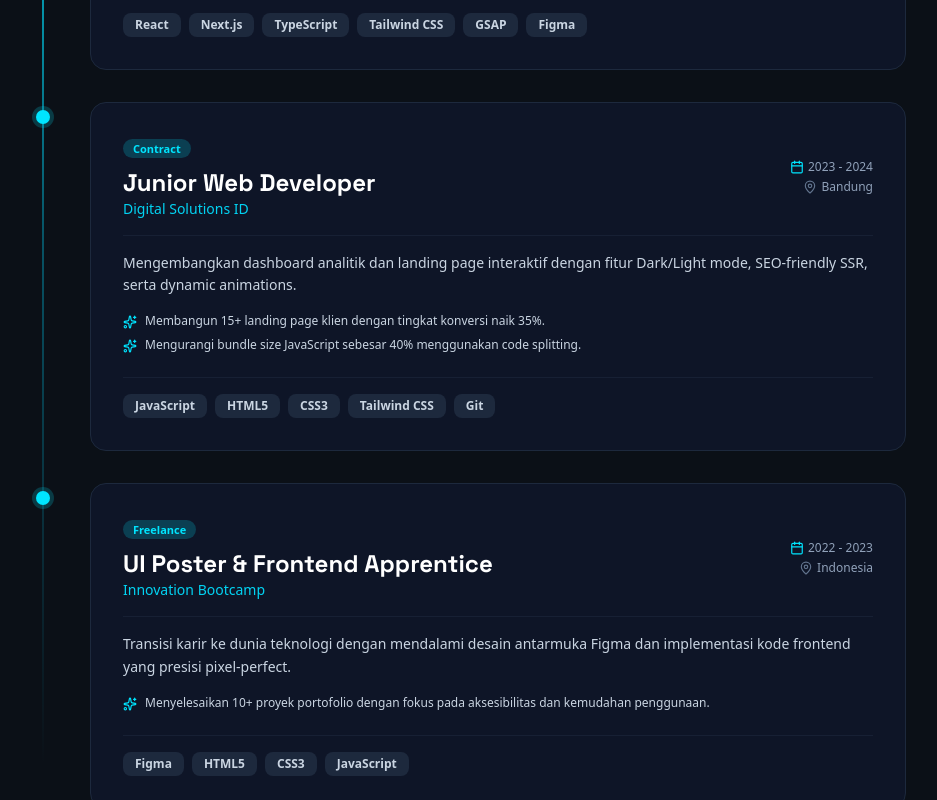
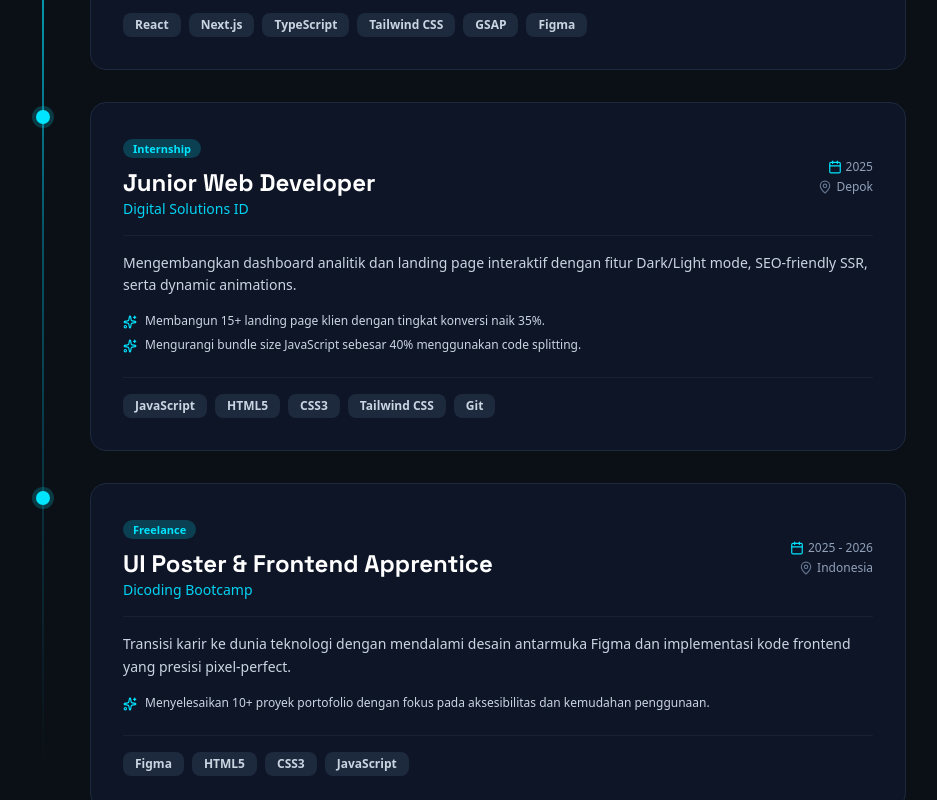
Before and after one commit to Tegar6/portfolio-Tegar-Ramadhan, a React (Vite) app: page / in a window 1280 px wide. Shown: the part 2444-3244 px from the top of the page, without its empty margins (182-1119 px from the left). Built offline with nearby package versions, Linux system fonts and the light colour scheme.

Commit message:
update data portfolio

```diff
--- a/src/data/portfolioData.ts
+++ b/src/data/portfolioData.ts
@@ -102,7 +102,7 @@ export const EXPERIENCES: ExperienceItem[] = [
     role: "Frontend Developer & UI Poster",
     company: "Tech Studio Labs",
     period: "2024 - Present",
-    location: "Jakarta (Remote)",
+    location: "Jakarta",
     type: "Full-time",
     description:
       "Memimpin pengembangan antarmuka web modern dengan arsitektur scalable, optimasi animasi GSAP/Framer Motion, serta pengujian responsif lintas perangkat.",
@@ -124,9 +124,9 @@ export const EXPERIENCES: ExperienceItem[] = [
     id: "exp-2",
     role: "Junior Web Developer",
     company: "Digital Solutions ID",
-    period: "2023 - 2024",
-    location: "Bandung",
-    type: "Contract",
+    period: "2025",
+    location: "Depok",
+    type: "Internship",
     description:
       "Mengembangkan dashboard analitik dan landing page interaktif dengan fitur Dark/Light mode, SEO-friendly SSR, serta dynamic animations.",
     achievements: [
@@ -138,8 +138,8 @@ export const EXPERIENCES: ExperienceItem[] = [
   {
     id: "exp-3",
     role: "UI Poster & Frontend Apprentice",
-    company: "Innovation Bootcamp",
-    period: "2022 - 2023",
+    company: "Dicoding Bootcamp",
+    period: "2025 - 2026",
     location: "Indonesia",
     type: "Freelance",
     description:
--- a/src/types.ts
+++ b/src/types.ts
@@ -12,7 +12,7 @@ export interface ExperienceItem {
   company: string;
   period: string;
   location: string;
-  type: 'Full-time' | 'Contract' | 'Freelance';
+  type: 'Full-time' | 'Internship' | 'Freelance';
   description: string;
   achievements: string[];
   techStack: string[];
```
